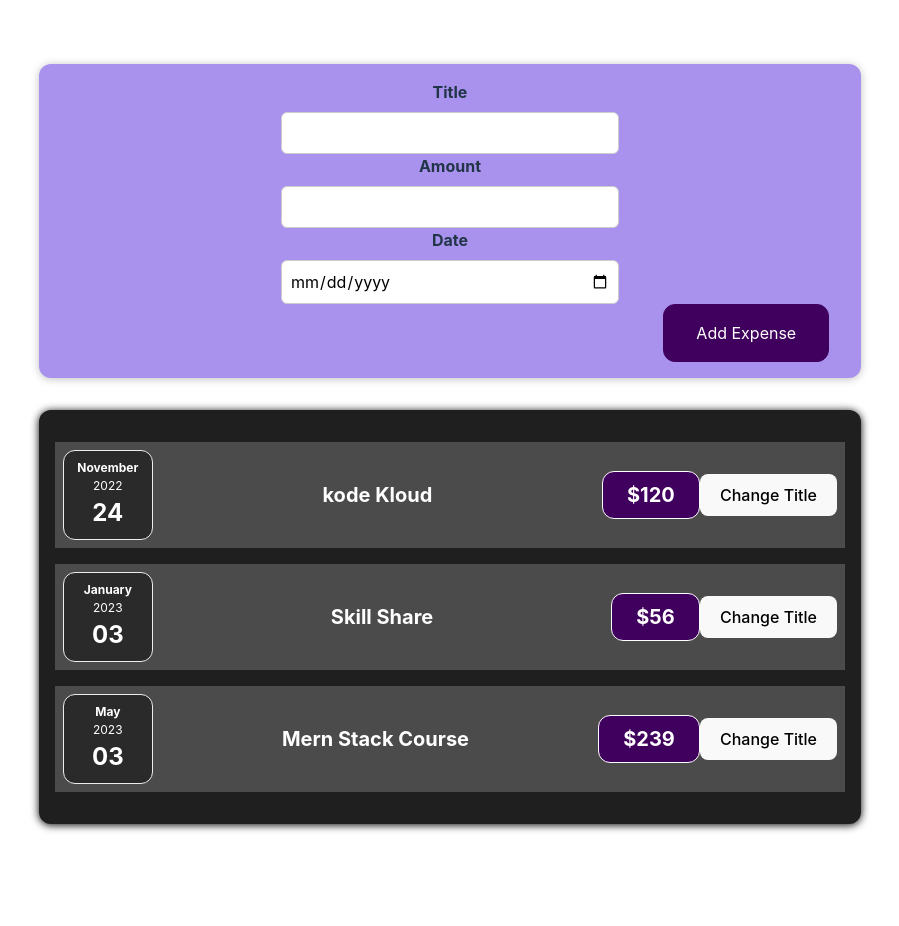
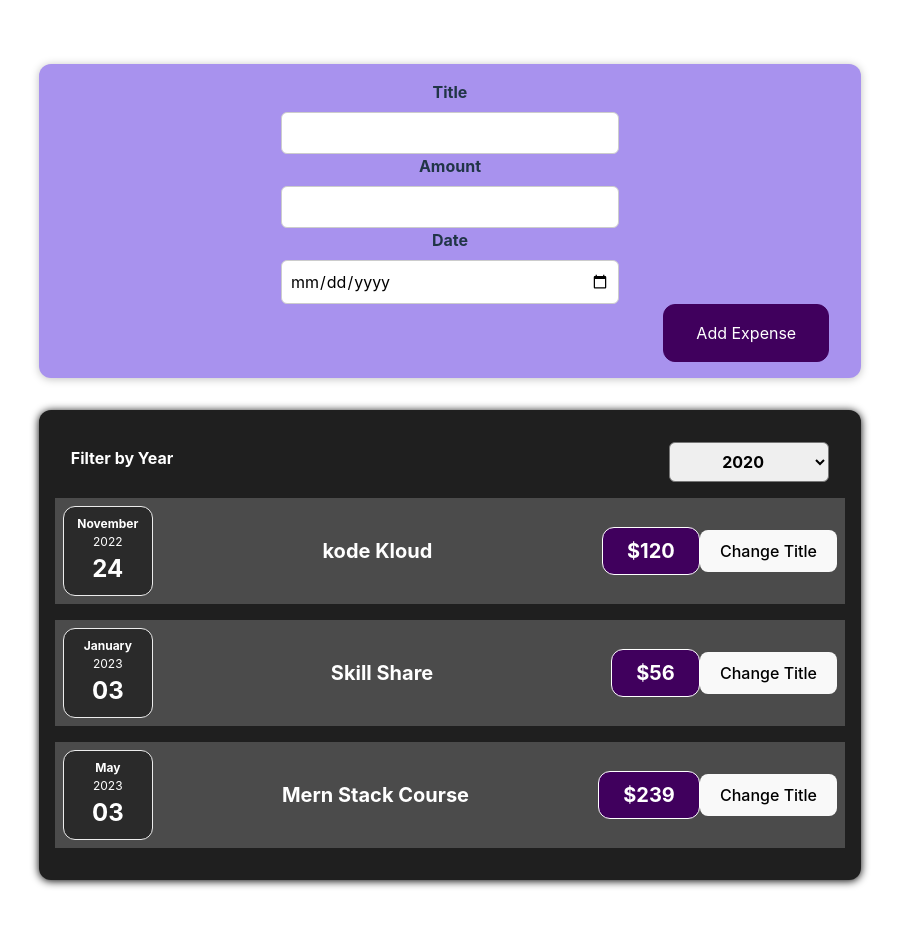
Before and after one commit to AbdullahGhani1/learn-react, a React (Vite) app in the folder 3-expense-tracker/: page / in a window 1280 px wide. Shown: the top 926 px of the page, without its empty margins (190-1089 px from the left). Before the commit the page ends 888 px from the top, so only its background shows below. Built offline with nearby package versions, Linux system fonts and the light colour scheme.

Commit message:
Working with Events and State

```diff
--- a/3-expense-tracker/src/components/Expenses/Expenses.tsx
+++ b/3-expense-tracker/src/components/Expenses/Expenses.tsx
@@ -1,7 +1,9 @@
-import React from "react";
+import React, { useState } from "react";
 import ExpenseItem from "./ExpenseItem";
 import "./Expenses.css";
 import Card from "../UI/Card";
+import ExpensesFilter from "./ExpensesFilter";
+import { ExpenseFilterData } from "../../interfaces";
 interface Props {
   items: {
     id: number;
@@ -11,8 +13,16 @@
   }[];
 }
 export default function Expenses(props: Props) {
+  const [filteredYear, setFilteredYear] = useState("2020");
+  const filterChangeHandler = (selectedYear: string) => {
+    setFilteredYear(selectedYear);
+  };
   return (
     <Card className="expenses">
+      <ExpensesFilter
+        onChangeFilter={filterChangeHandler}
+        selected={filteredYear}
+      />
       {props.items.map((item) => (
         <ExpenseItem
           key={item.id}
--- /dev/null
+++ b/3-expense-tracker/src/components/Expenses/ExpensesFilter.css
@@ -0,0 +1,24 @@
+.expenses-filter {
+  color: white;
+  padding: 0 1rem;
+}
+
+.expenses-filter__control {
+  display: flex;
+  width: 100%;
+  align-items: center;
+  justify-content: space-between;
+  margin: 1rem 0;
+}
+
+.expenses-filter label {
+  font-weight: bold;
+  margin-bottom: 0.5rem;
+}
+
+.expenses-filter select {
+  font: inherit;
+  padding: 0.5rem 3rem;
+  font-weight: bold;
+  border-radius: 6px;
+}
--- /dev/null
+++ b/3-expense-tracker/src/components/Expenses/ExpensesFilter.tsx
@@ -0,0 +1,24 @@
+import React from "react";
+import "./ExpensesFilter.css";
+import { ExpenseFilterProps } from "../../interfaces";
+
+export default function ExpensesFilter(props: ExpenseFilterProps) {
+  const dropdownChangeHandler = (
+    event: React.ChangeEvent<HTMLSelectElement>
+  ) => {
+    props.onChangeFilter(event.target.value);
+  };
+  return (
+    <div className="expenses-filter">
+      <div className="expenses-filter__control">
+        <label>Filter by Year</label>
+        <select value={props.selected} onChange={dropdownChangeHandler}>
+          <option value="2022">2022</option>
+          <option value="2021">2021</option>
+          <option value="2020">2020</option>
+          <option value="2019">2019</option>
+        </select>
+      </div>
+    </div>
+  );
+}
--- a/3-expense-tracker/src/components/NewExpense/ExpenseForm.tsx
+++ b/3-expense-tracker/src/components/NewExpense/ExpenseForm.tsx
@@ -61,8 +61,8 @@
           <label>Date</label>
           <input
             type="date"
-            min="2023-01-01"
-            max="2032-01-01"
+            min="1989-01-01"
+            max="2044-01-01"
             value={enteredDate}
             onChange={dateChangeHandler}
           />
```
Also changed, not shown: 3-expense-tracker/src/interfaces/index.ts (+8 -0 lines).
